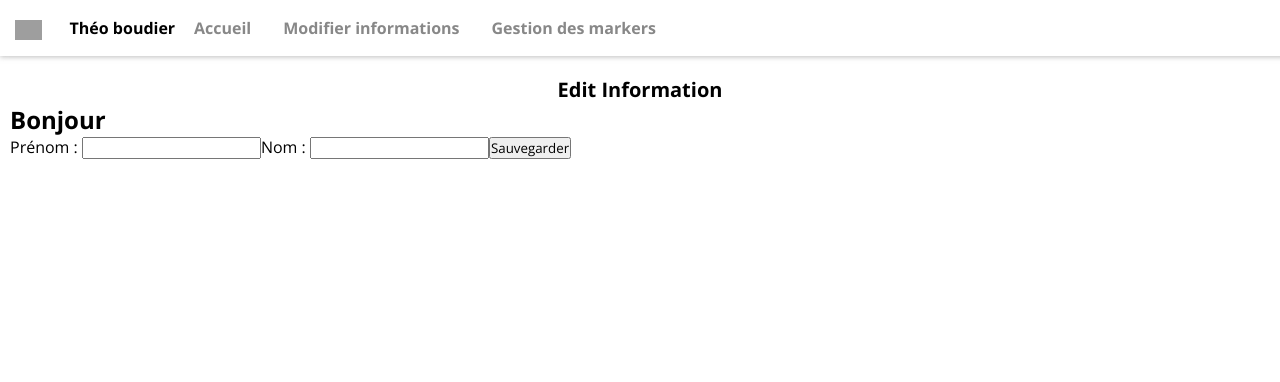
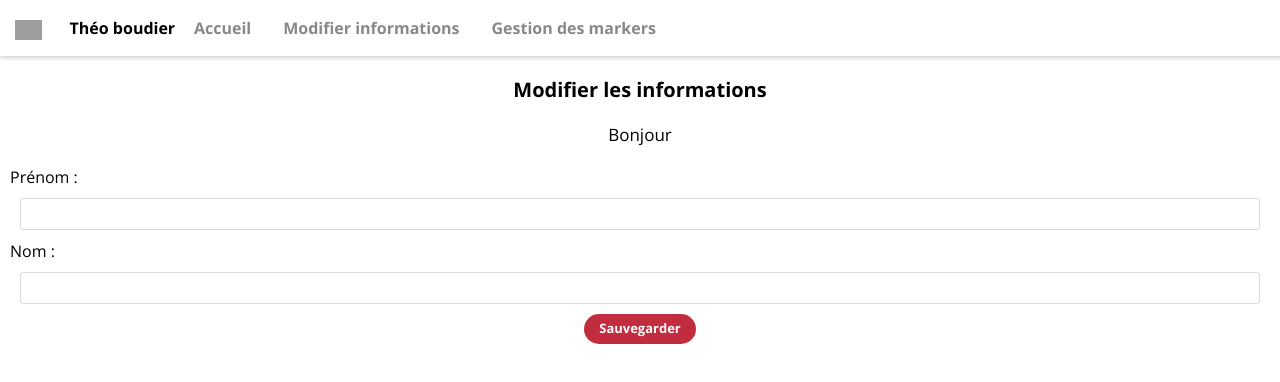
Before and after one commit to TheoLeao/test-react, a React (Create React App) app: page /edit-information in a window 1280 px wide. Shown: the top 382 px of the page. Built offline with nearby package versions, Linux system fonts and the light colour scheme; grey boxes are pictures that could not be loaded.

Commit message:
add the style of edit information page

```diff
--- a/src/components/UserForm.jsx
+++ b/src/components/UserForm.jsx
@@ -21,8 +21,8 @@
 
     return (
         <>
-            <h2>Bonjour {userInfos ? userInfos.firstName : ''} {userInfos ? userInfos.lastName : ''}</h2>
-            <form onSubmit={handleChange}>
+            <h2 className="title-hello">Bonjour {userInfos ? userInfos.firstName : ''} {userInfos ? userInfos.lastName : ''}</h2>
+            <form onSubmit={handleChange} className="form-editInfo">
                 <label>Prénom : </label>
                 <input type="text" placeholder={stateUser ? stateUser.user.firstName : ''} onChange={e => handleChange(e)} name="firstName" />
                 <label>Nom : </label>
--- a/src/components/pages/EditInformation.jsx
+++ b/src/components/pages/EditInformation.jsx
@@ -4,7 +4,7 @@
 const EditInformation = () => {
     return (
         <>
-            <h1>Edit Information</h1>
+            <h1>Modifier les informations</h1>
             <UserForm></UserForm>
         </>
     )
--- a/src/css/app.scss
+++ b/src/css/app.scss
@@ -13,6 +13,7 @@
 h1{
     font-size: 20px;
     text-align: center;
+    padding: 0px 10px;
 }
 .main{
     padding: 0px 10px;
@@ -37,6 +38,43 @@
     max-height: 65vh;
 }
 /*
+
+/*
+- - -   UserForm STYLE   - - -
+*/
+.form-editInfo{
+   display:flex;
+   flex-direction: column;
+   input[type="text"]{
+       height: 30px;
+       border-radius: 3px;
+       border: 1px solid #dadada;
+       padding: 0px 10px;
+       margin: 10px;
+   }
+   button{
+    display: flex!important;
+    -ms-flex-pack: center;
+    justify-content: center;
+    max-width: 160px;
+    font-size: 13px;
+    margin-top: 30px;
+    background-color: #c12c3e;
+    color: #fbfbfd;
+    text-decoration: none;
+    border-radius: 25px;
+    border: 0;
+    width: auto;
+    transition: all .2s ease-in;
+    padding: 5px 15px;
+    font-weight: 600;
+    line-height: 1.5;
+    margin: 0 auto;
+   }
+}
+/*
+
+
 
 - - -   NAV STYLE   - - -
 */
```
